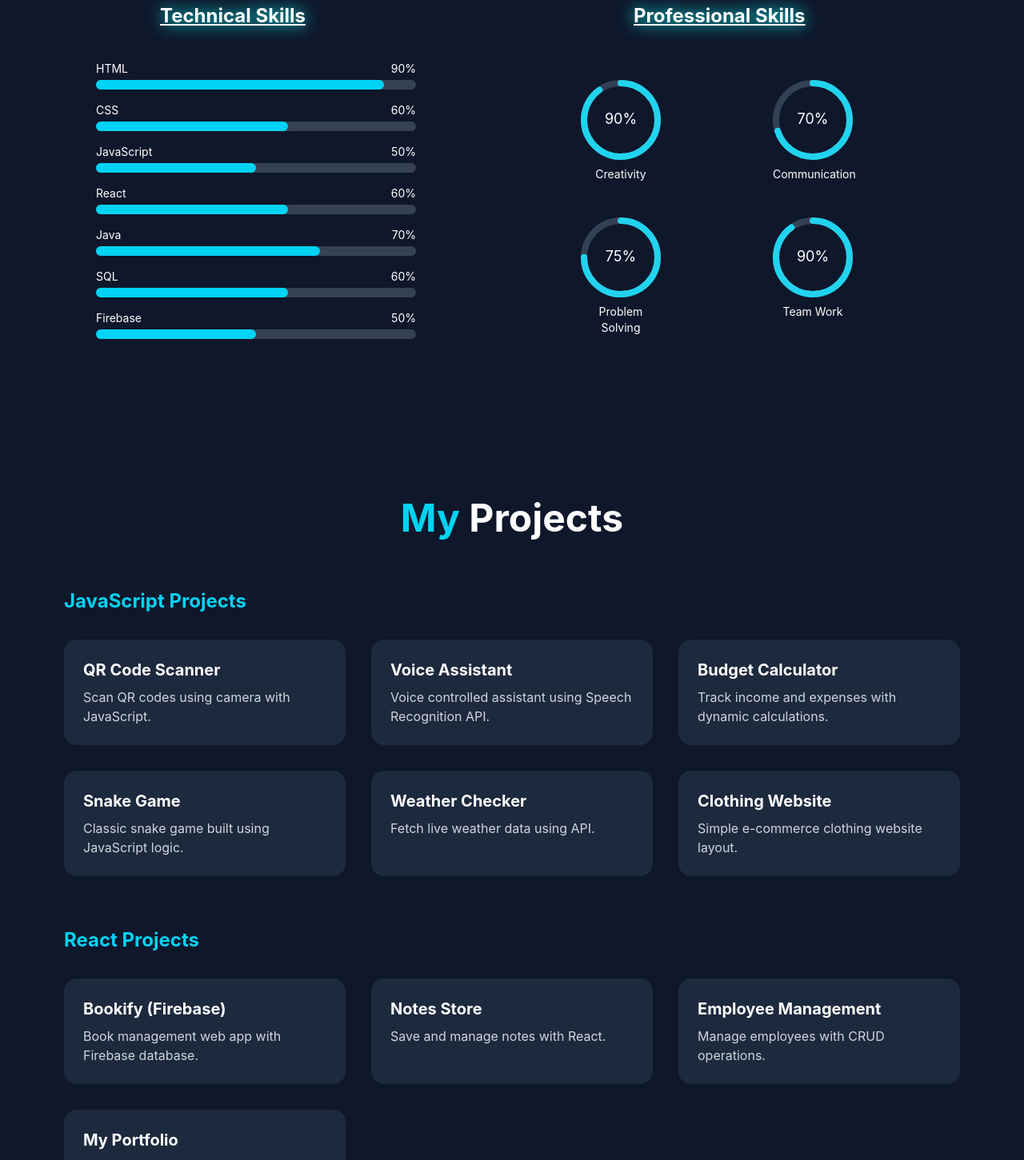
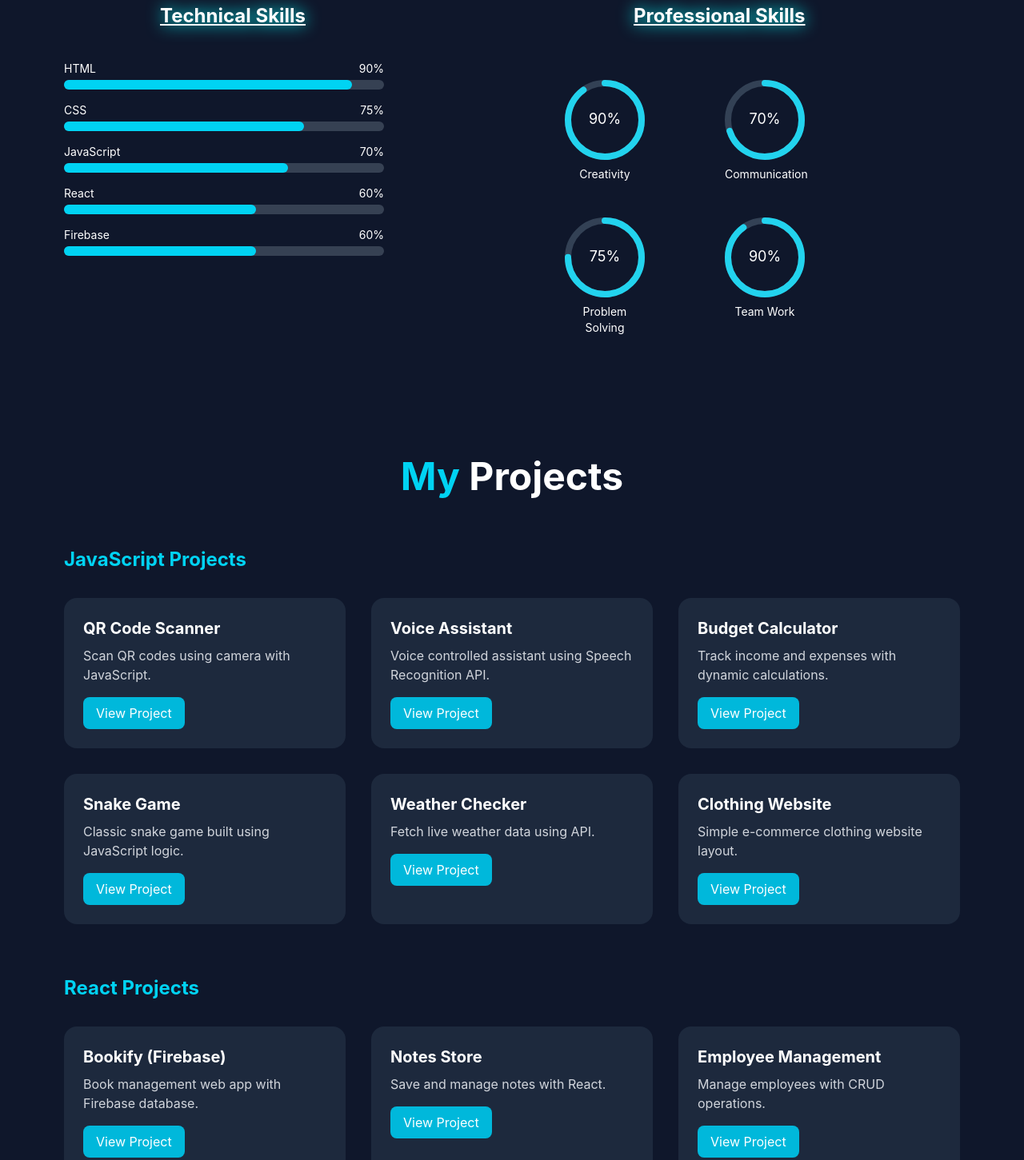
Before and after one commit to Kashish9717/Portfolio_kashish, a React (Vite) app: page / in a window 1280 px wide. Shown: the part 2620-4071 px from the top of the page at 80% size. Built offline with nearby package versions, Linux system fonts and the light colour scheme.

Commit message:
change files

```diff
--- a/src/Components/Projects.jsx
+++ b/src/Components/Projects.jsx
@@ -7,26 +7,32 @@ function Projects() {
     {
       title: "QR Code Scanner",
       desc: "Scan QR codes using camera with JavaScript.",
+      links: "https://kashish9717.github.io/Qr_Generator/",
     },
     {
       title: "Voice Assistant",
       desc: "Voice controlled assistant using Speech Recognition API.",
-    },
+      links: "https://kashish9717.github.io/VoiceAssistant/",
+        },
     {
       title: "Budget Calculator",
       desc: "Track income and expenses with dynamic calculations.",
+      links:"https://kashish9717.github.io/Budget_Calculator/",
     },
     {
       title: "Snake Game",
       desc: "Classic snake game built using JavaScript logic.",
+      links:"https://kashish9717.github.io/Snake_Game/",
     },
     {
       title: "Weather Checker",
       desc: "Fetch live weather data using API.",
+      links:"https://kashish9717.github.io/Weather_Dasboard/",
     },
     {
       title: "Clothing Website",
       desc: "Simple e-commerce clothing website layout.",
+      links:"https://kashish9717.github.io/Kashya_Clothing/",
     },
   ];
 
@@ -35,6 +41,7 @@ function Projects() {
     {
       title: "Bookify (Firebase)",
       desc: "Book management web app with Firebase database.",
+      links:"https://kashish9717.github.io/Bookify/",
     },
     {
       title: "Notes Store",
@@ -94,14 +101,27 @@ boxShadow:"0 0 40px #22d3ee"
 
 className="bg-slate-800 p-6 rounded-2xl cursor-pointer transition-all duration-300"
 >
-
+   {/*   PROJECT NAME   */}
 <h4 className="text-xl font-bold mb-2">
 {project.title}
 </h4>
 
+{/*    DESCRIPTION OF PROJECT */}
 <p className="text-gray-300">
 {project.desc}
 </p>
+
+
+{/*  LINKS BUTTON */}
+<a
+  href={project.links}
+  target="_blank"
+  rel="noopener noreferrer"
+>
+  <button className="mt-4 px-4 py-2 bg-cyan-500 hover:bg-cyan-600 rounded-lg">
+    View Project
+  </button>
+</a>
 
 </motion.div>
 
@@ -144,6 +164,17 @@ className="bg-slate-800 p-6 rounded-2xl cursor-pointer transition-all duration-3
 {project.desc}
 </p>
 
+  {/*  LINKS BUTTON */}
+<a
+  href={project.links}
+  target="_blank"
+  rel="noopener noreferrer"
+>
+  <button className="mt-4 px-4 py-2 bg-cyan-500 hover:bg-cyan-600 rounded-lg">
+    View Project
+  </button>
+</a>
+
 </motion.div>
 
 ))}
--- a/src/Components/Skills.jsx
+++ b/src/Components/Skills.jsx
@@ -7,12 +7,12 @@ import "react-circular-progressbar/dist/styles.css";
 
 const technicalSkills = [
   { name: "HTML", level: 90 },
-  { name: "CSS", level: 60 },
-  { name: "JavaScript", level: 50 },
+  { name: "CSS", level: 75 },
+  { name: "JavaScript", level: 70 },
   { name: "React", level: 60 },
-  { name: "Java", level: 70 },
-  { name: "SQL", level: 60 },
-  { name: "Firebase", level: 50 }
+  // { name: "Java", level: 50 },
+  // { name: "SQL", level: 60 },
+  { name: "Firebase", level: 60 }
 ];
 
 const professionalSkills = [
@@ -43,11 +43,11 @@ function Skills() {
         {/* ================= TECHNICAL SKILLS ================= */}
         <div className="max-w-md">
 
-          <h3 className="text-2xl font-bold underline mb-6 ml-30 drop-shadow-[0_0_10px_cyan]">
+          <h3 className="text-2xl font-bold underline mb-6 ml-30  drop-shadow-[0_0_10px_cyan]">
             Technical Skills
           </h3>
 
-          <div className="space-y-4 ml-10 w-100 mt-10 ">
+          <div className="space-y-4  w-100 mt-10 ">
 
             {technicalSkills.map((skill, index) => (
 
@@ -91,7 +91,7 @@ function Skills() {
           </h3>
 
           {/* circles grid */}
-          <div className="grid grid-cols-2 gap-8 place-items-center ">
+          <div className="grid grid-cols-2 gap-8 place-items-center mr-20">
 
             {professionalSkills.map((skill, index) => (
 
```
